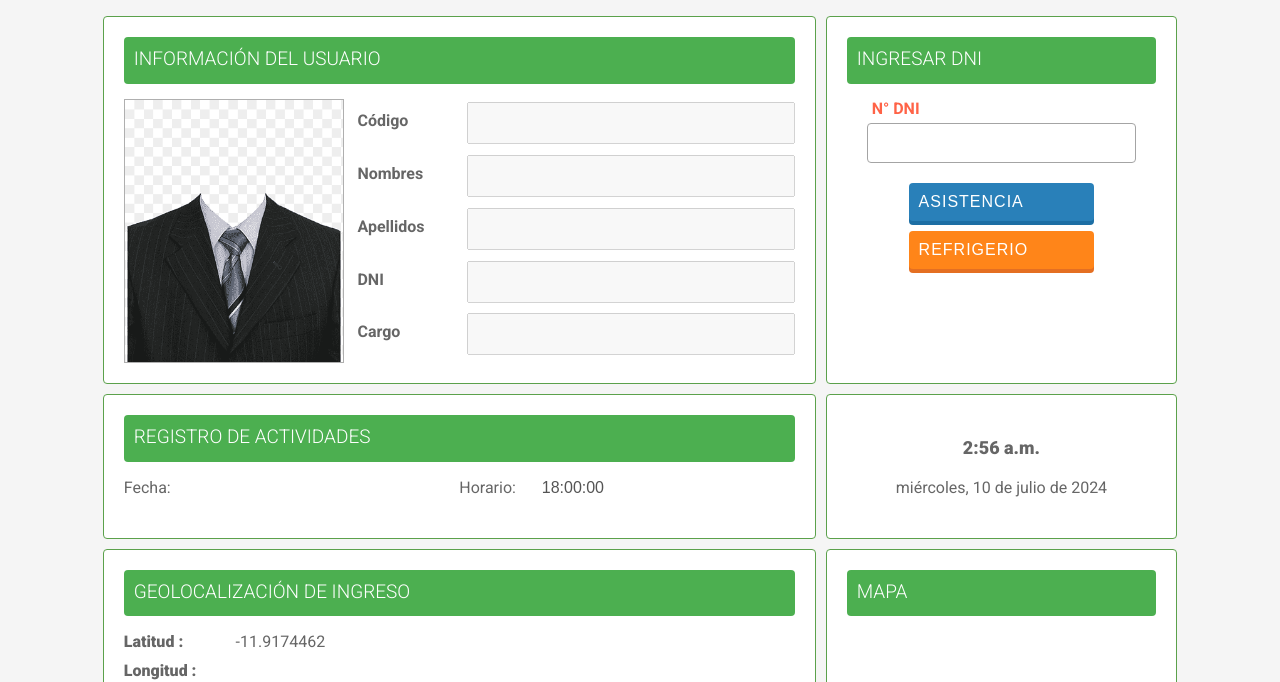
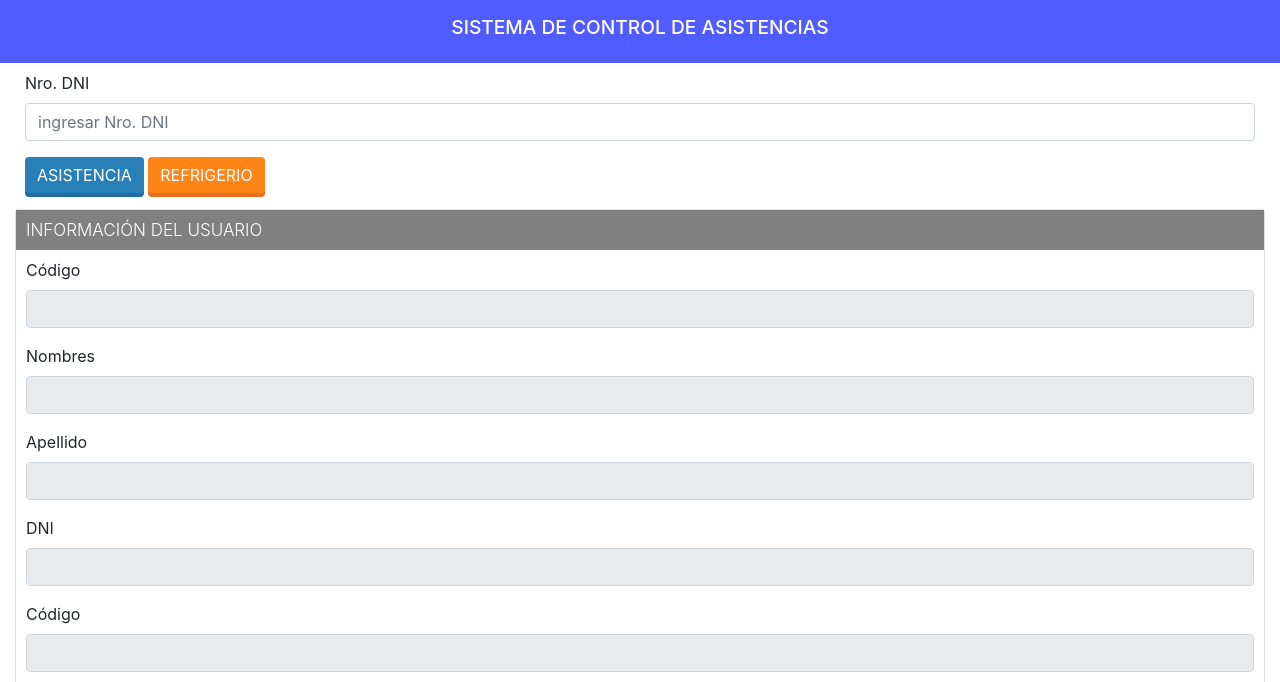
Before and after one commit to juanjociber/SITLAB, a plain HTML site: page index.html in a window 1280 px wide. Shown: the top 682 px of the page. Drawn offline with nearby package versions, Linux system fonts and the light colour scheme.

Commit message:
avance sistema control de asistencia

```diff
--- a/index.html
+++ b/index.html
@@ -7,54 +7,108 @@
     <link rel="preconnect" href="https://fonts.googleapis.com">
     <link rel="preconnect" href="https://fonts.gstatic.com" crossorigin>
     <link href="https://fonts.googleapis.com/css2?family=Roboto:ital,wght@0,100;0,300;0,400;0,500;0,700;0,900;1,100;1,300;1,400;1,500;1,700;1,900&display=swap" rel="stylesheet">
-    <link rel="stylesheet" href="style.css">
+    <link rel="stylesheet" href="https://cdn.jsdelivr.net/npm/bootstrap@4.6.2/dist/css/bootstrap.min.css" integrity="sha384-xOolHFLEh07PJGoPkLv1IbcEPTNtaed2xpHsD9ESMhqIYd0nLMwNLD69Npy4HI+N" crossorigin="anonymous">
+    <!-- <link rel="stylesheet" href="style.css"> -->
 </head>
 
+<style>
+  h1{
+    font-size: 1.2em;
+  }
+  .btn-primary{
+    background-color: #2980b9;
+    box-shadow: 0 4px #1c6ea4;
+    transition: transform 0.3s ease-in-out;
+    border: none;
+  }
+  .btn-primary:hover{
+      background-color: #2674a9;
+  }
+  .btn-primary:active{
+      transform: scale(0.9);
+  }
+  .btn-danger{
+      background-color: #ff8519;
+      box-shadow: 0 4px #e46f22;
+      transition: transform 0.3s ease-in-out;
+      border: none;
+  }
+  .btn-danger:hover{
+      background-color: #ee7c19;
+  }
+  .btn-danger:active{
+      transform: scale(0.9);
+  }
+  .contenedor-foto{
+    display: none;
+  }
+  .bg-primary{
+    background-color: #505cfd !important;
+  }
+  .titulo-card{
+    background-color: grey;
+    color: white;
+    text-transform: uppercase;
+    font-weight: 300;
+    font-size: 17px;
+    padding: 10px;
+  }
+  .form-group{
+    padding-left: 10px;
+    padding-right: 10px;
+  }
+</style>
+
 <body>
-    <main class="contenedor">
-        <!-- Sección DNI y botones de asistencia-refrigerio -->
-        <section class="seccion-dni">
-            <h2 class="titulo-seccion">Ingresar DNI</h2>
-            <div class="contenedor-input">
-                <label for="nroDni">N° DNI</label>
-                <input type="tel" id="nroDni">
+
+    <div class="p-3 mb-2 bg-primary text-white header text-uppercase text-center">
+      <h1>Sistema de Control de Asistencias</h1>
     </div>
 
-            <div class="grupo-botones">
-                <button class="boton-asistencia" id="btnAsistencia">Asistencia</button>
-                <button class="boton-refrigerio" id="btnRefrigerio">Refrigerio</button>
+    <div id='mostrar'></div>
+    <div class="container-fluid">
+      <main class="contenedor">
+
+        <div class="form-group">
+          <label for="nroDni">Nro. DNI</label>
+          <input type="tel" class="form-control" id="nroDni" placeholder="ingresar Nro. DNI">
         </div>
-        </section>
+        <div class="form-group">
+          <button type="button" class="btn btn-primary text-uppercase" id="btnAsistencia">Asistencia</button>
+          <button type="button" class="btn btn-danger text-uppercase" id="btnRefrigerio">Refrigerio</button>
+        </div>
 
-        <!-- Sección información del usuario -->
-        <section class="seccion-informacion">
-            <h2 class="titulo-seccion">Información del usuario</h2>
+        <div class="card">
+          <h2 class="titulo-card">Información del usuario</h2>
           <div class="contenedor-foto">
             <img src="img/foto.png" alt="Foto del usuario">
           </div>
-            <div class="contenedor-datos">
-                <article class="dato">
-                    <label for="codigo">Código</label>
-                    <input type="text" id="codigo" value="" disabled>
-                </article>
-                <article class="dato">
-                    <label for="nombre">Nombres</label>
-                    <input type="text" id="nombre" value="" disabled>
-                </article>
-                <article class="dato">
-                    <label for="apellido">Apellidos</label>
-                    <input type="text" id="apellido" value="" disabled>
-                </article>
-                <article class="dato">
-                    <label for="dni">DNI</label>
-                    <input type="text" id="dni" value="" disabled>
-                </article>
-                <article class="dato">
-                    <label for="cargo">Cargo</label>
-                    <input type="text" id="cargo" value="" disabled>
-                </article>
+          <div class="form-group">
+            <label for=codigo">Código</label>
+            <input type="text" class="form-control" id="codigo" disabled>
           </div>
-        </section>
+          <div class="form-group">
+            <label for=nombre">Nombres</label>
+            <input type="text" class="form-control" id="nombre" disabled>
+          </div>
+          <div class="form-group">
+            <label for=apellido">Apellido</label>
+            <input type="text" class="form-control" id="apellido" disabled>
+          </div>
+          <div class="form-group">
+            <label for=dni">DNI</label>
+            <input type="text" class="form-control" id="dni" disabled>
+          </div>
+          <div class="form-group">
+            <label for=cargo">Código</label>
+            <input type="text" class="form-control" id="cargo" disabled>
+          </div>
+        </div>
+
+
+
+
+
 
         <!-- Sección registro de actividades -->
         <section class="seccion-registro">
@@ -63,7 +117,7 @@
                 <label class="etiqueta-fecha">Fecha:</label>
                 <input class="entrada-fecha" id="entrada-fecha" disabled value=""/>
                 <label class="etiqueta-horario">Horario:</label>
-                <input class="entrada-horario" disabled value="18:00:00"/>
+                <input class="entrada-horario" disabled value="08:00 A 18:00"/>
             </div>
             <div class="grupo-botones-registro">
                 <button class="boton-registro boton-ingreso-labores inactivo" id="btnIngresoLabores">Ingreso labores</button>
@@ -72,6 +126,13 @@
                 <button class="boton-registro boton-salida-labores inactivo" id="btnSalidaLabores">Salida labores</button>
             </div>
         </section>
+
+        <!-- Hora y Fecha Actual -->
+        <section class="seccion-hora-fecha">
+          <time id="horaActual"></time>
+          <time id="fechaActual"></time>
+        </section>
+
         <section class="seccion-gps">
             <h2 class="titulo-seccion">Geolocalización de ingreso</h2>
             <div class="contenedor-gps">
@@ -88,18 +149,22 @@
                     <span class="dato-gps" id="direccion"></span>
                 </div>
             </div>
-        </section>
-        <section class="seccion-mapa">
-            <h2 class="titulo-seccion">Mapa</h2>
+            <div id='mapa-container'>
              <div id="mapa"></div>
-        </section>
-
-        <!-- Hora y Fecha Actual -->
-        <section class="seccion-hora-fecha">
-            <time id="horaActual"></time>
-            <time id="fechaActual"></time>
+            </div>
         </section>
       </main>
+    </div>
+
+    <footer>
+      <p>
+          Desarrollado por
+          <small rel="noopener noreferrer">
+          GPEM S.A.C
+          </small>
+          &copy; 2024
+      </p>
+    </footer>
 
     <!-- Botones ingresar y salir -->
     <div id="modal" class="modal">
@@ -115,6 +180,10 @@
             </section>
         </div>
     </div>
+
+
+    <script src="https://cdn.jsdelivr.net/npm/jquery@3.5.1/dist/jquery.slim.min.js" integrity="sha384-DfXdz2htPH0lsSSs5nCTpuj/zy4C+OGpamoFVy38MVBnE+IbbVYUew+OrCXaRkfj" crossorigin="anonymous"></script>
+    <script src="https://cdn.jsdelivr.net/npm/bootstrap@4.6.2/dist/js/bootstrap.bundle.min.js" integrity="sha384-Fy6S3B9q64WdZWQUiU+q4/2Lc9npb8tCaSX9FK7E8HnRr0Jz8D6OP9dO5Vg3Q9ct" crossorigin="anonymous"></script>
 
     <script>
         // OBJETOS QUE SIMULAN CONSUMO DE BASE DE DATOS
@@ -261,7 +330,23 @@
                 estado : 2,
                 actualizacion: 1
             }
-        ]
+        ];
+
+
+        const navegacionFija = () => {
+            const headerFijo = document.querySelector('#header');
+            const observer = new IntersectionObserver((entries) => {
+                if (entries[0].isIntersecting) {
+                headerFijo.classList.remove('fijo');
+                } else {
+                headerFijo.classList.add('fijo');
+                }
+            });
+            observer.observe(document.querySelector('#mostrar'));
+        };
+        navegacionFija();
+
+
 
         // FUNCIÓN QUE NO PERMITE INGRESO DE CARACTERES NO NÚMERICOS EN EL CAMPO DNI
         const restricText = (idInput) =>{
--- a/style.css
+++ b/style.css
@@ -1,24 +1,56 @@
+
+*,*:before, *:after{
+    box-sizing: inherit;
+    text-decoration: none;
+    list-style-type:none;
+}
+.fijo{
+    position: fixed;
+    width: 100%;
+    top: 0;
+    left: 0;
+    box-shadow: 0px 10px 13px -7px #424242, 5px 5px 15px 5px rgba(35, 35, 35, 0);
+    z-index: 2;
+}
+.fijo h1{
+    padding-left: 0;
+}
 
 body{
-    /* background-color: #fbfbfb; */
     font-size: 16px;
-    font-family: 'Roboto', sans-serif;
-    color: #666666;
+    font-family: "Poppins","Montserrat","Roboto", sans-serif;
+    color: #7B809A;
     position: relative;
-    background-color: #f5f5f5;
+    background-color: #8989892b;
+    /* background-image: radial-gradient(circle at 48.28% 53.68%, #ffffff 0, #efeff0 50%, #c5c6d4 100%); */
+    user-select: none;
 }
 .titulo-seccion{
-    /* color: #5BA14B; */
-    /* background-color: #ecf0f1; */
     font-size: 19px;
     font-weight: 300;
     padding: 10px;
     text-transform: uppercase;
     height: 1.4em;
-    background-color: #4CAF50;
     color: #FFFFFF;
     border-radius: 4px;
     user-select: none;
+    background-color: #717073;
+    grid-column: 1 / 5;
+    border-bottom-left-radius: 0;
+    border-bottom-right-radius: 0;
+    margin-bottom: 0;
+    display: flex;
+    align-items: center;
+    justify-content: space-between;
+}
+
+h1{
+    /* background-color: #505CFD; */
+    background-image: radial-gradient(circle at 49.72% 49.98%, #5b44da 0, #4f5cfd 50%, #0046d2 100%);    font-size: 7.3vw;
+    color: #FFFFFF;
+    text-align: center;
+    padding: 25px 15px;
+    margin-top: 0;
 }
 img{
     max-width: 100%;
```
Lines whose indentation alone changed are shown as unchanged.
